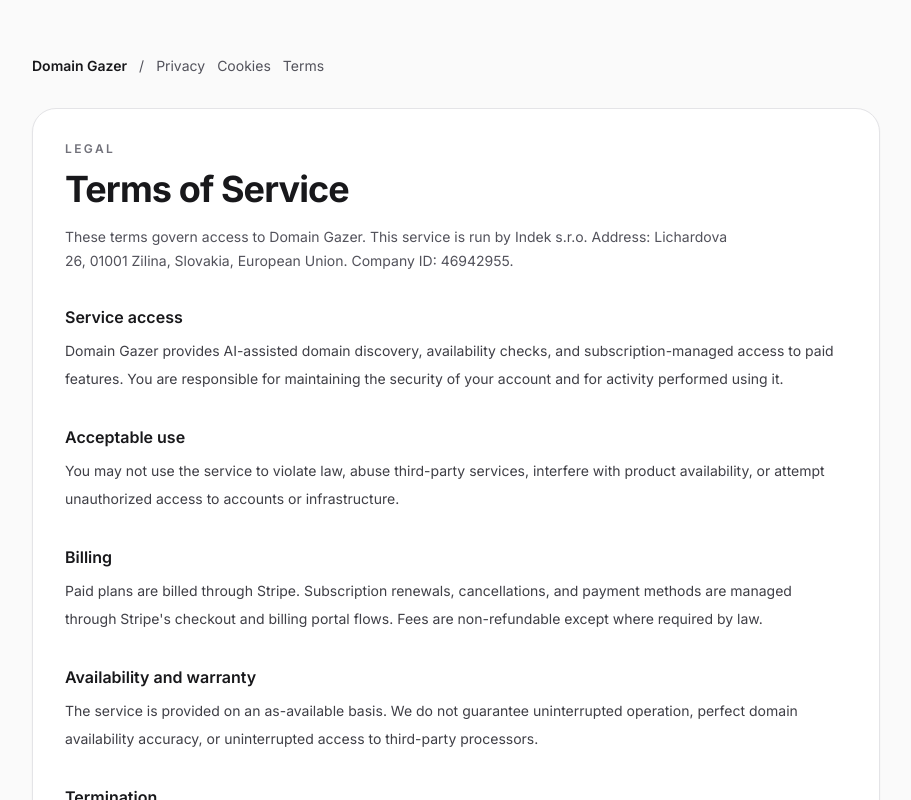
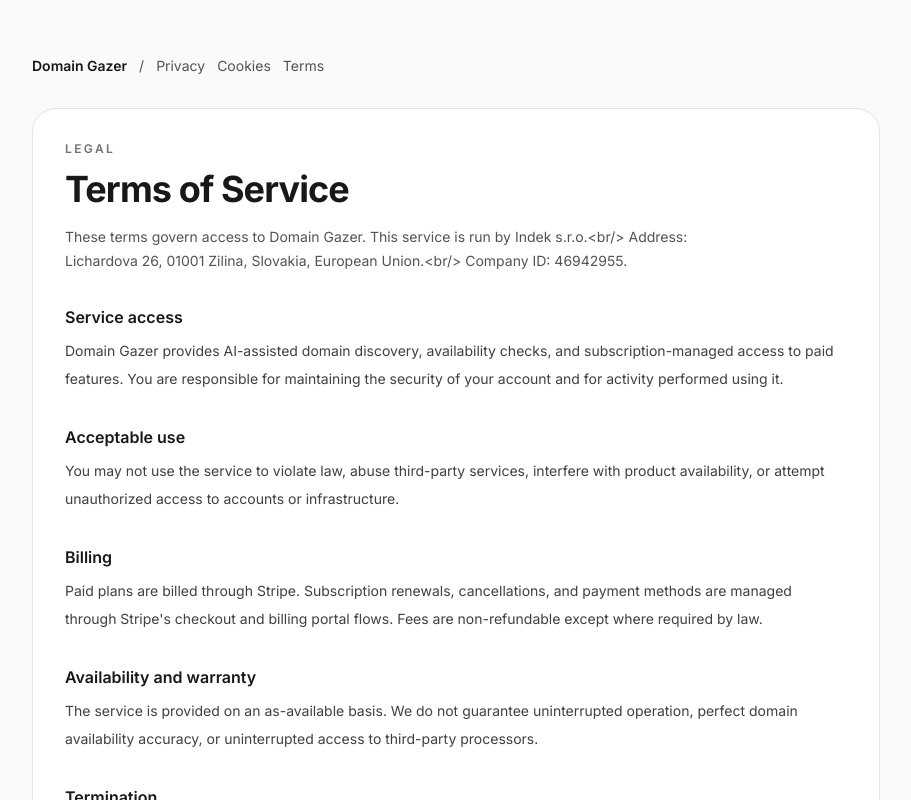
Before and after one commit to radoslavdodek/domaingazer, a Next.js app: page /terms in a window 1280 px wide. Shown: the top 800 px of the page, without its empty margins (184-1095 px from the left). Built offline with nearby package versions, Linux system fonts and the light colour scheme; no server answers.

Commit message:
CHORE: add EU designation to company address in legal pages

```diff
--- a/src/app/privacy/page.tsx
+++ b/src/app/privacy/page.tsx
@@ -16,9 +16,9 @@
       <section>
         <h2 className="text-base font-semibold text-zinc-900">Controller and contact</h2>
         <p className="mt-2">
-          Indek s.r.o. is the data controller for the product data described here.
-          Address: Lichardova 26, 01001 Zilina, Slovakia, European Union.
-          Company ID: 46942955.
+          Indek s.r.o. is the data controller for the product data described here.<br/>
+          Address: Lichardova 26, 01001 Zilina, Slovakia, European Union.<br/>
+          Company ID: 46942955.<br/>
           For privacy requests, use the in-app
           Privacy &amp; Data page when signed in or contact <span className="font-medium">support@domaingazer.com</span>.
         </p>
--- a/src/app/terms/page.tsx
+++ b/src/app/terms/page.tsx
@@ -11,8 +11,8 @@
   return (
     <LegalPageLayout
       title="Terms of Service"
-      description="These terms govern access to Domain Gazer. This service is run by Indek s.r.o.
-                Address: Lichardova 26, 01001 Zilina, Slovakia, European Union.
+      description="These terms govern access to Domain Gazer. This service is run by Indek s.r.o.<br/>
+                Address: Lichardova 26, 01001 Zilina, Slovakia, European Union.<br/>
                 Company ID: 46942955."
     >
       <section>
```
